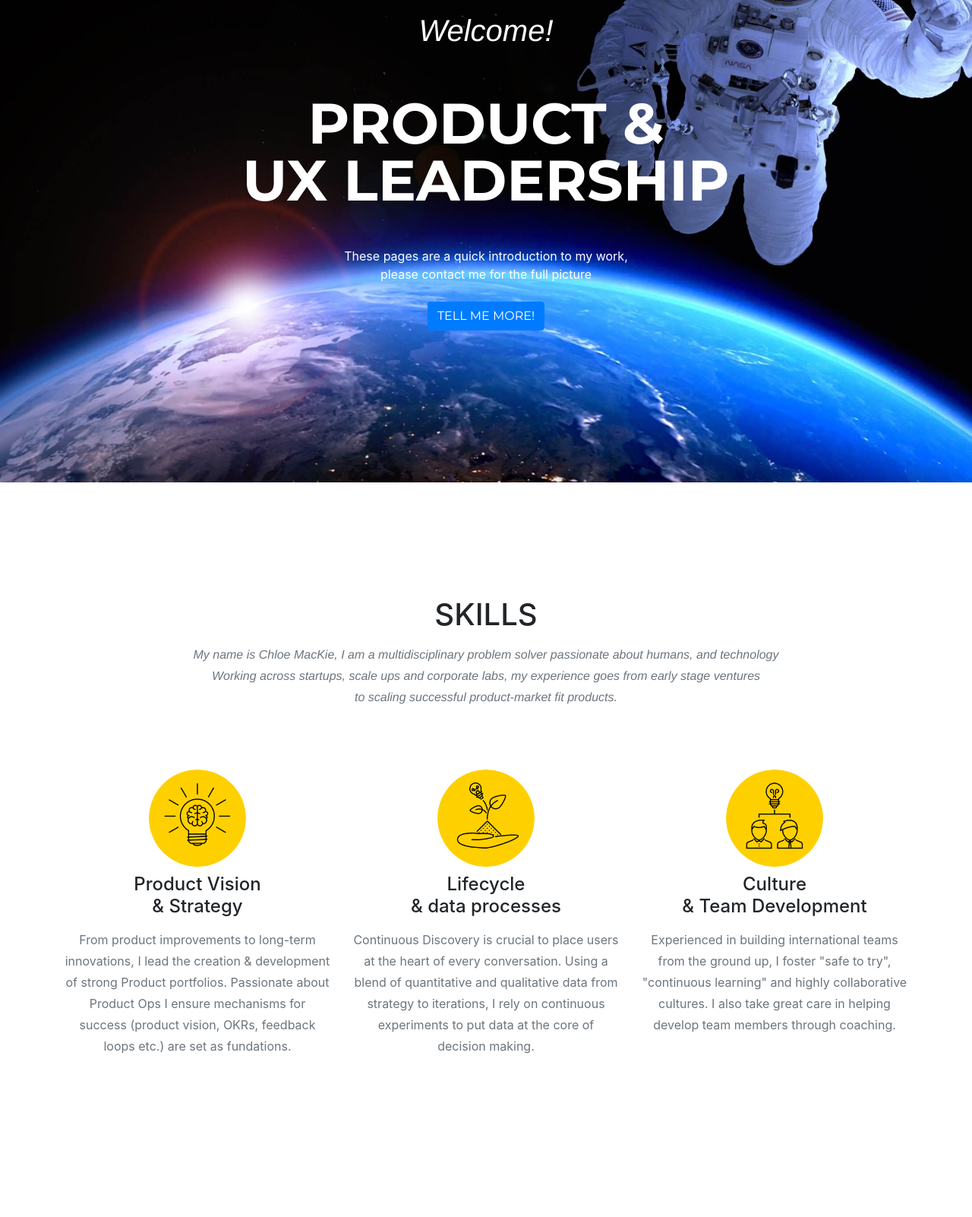
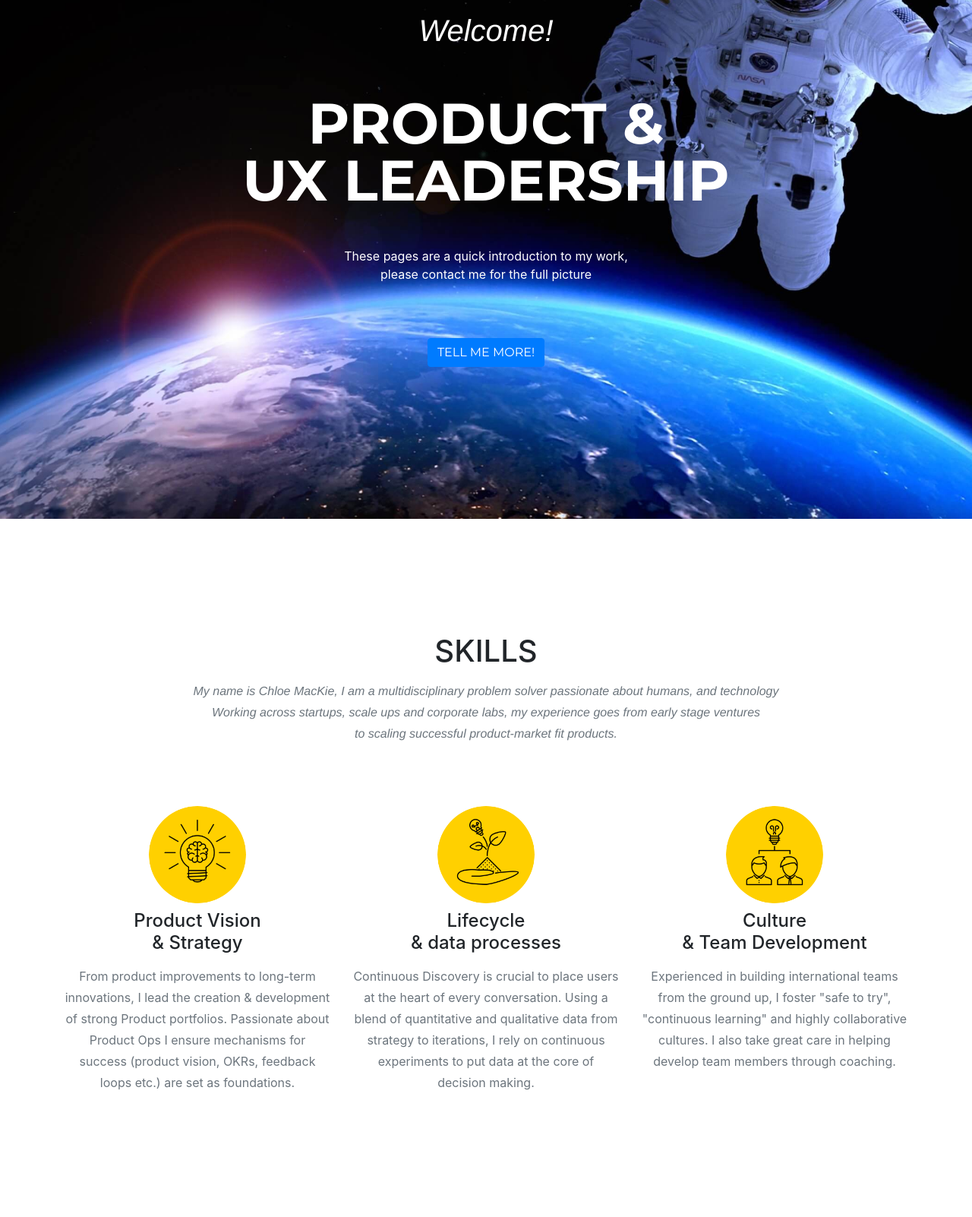
Before and after one commit to chloemacmac/chloemackie, a website with bundled scripts: page index.html in a window 1280 px wide. Shown: the part 280-1882 px from the top of the page at 76% size. Built offline with nearby package versions, Linux system fonts and the light colour scheme; a web font is replaced by a local one.

Commit message:
Add files via upload

```diff
--- a/index.html
+++ b/index.html
@@ -78,12 +78,16 @@
         <div class="intro-text">
           <div class="intro-lead-in">Welcome!
           <br>
-          <br>
+            <br>
           </div>
-          <div class="intro-heading text-uppercase">Product &
-            <br> UX Leadership</div>
-             <div class="text">These pages are a quick introduction to my work,
+          <div class="intro-heading"> PRODUCT &
+
+            <br> UX LEADERSHIP </div>
+               <div class="text">These pages are a quick introduction to my work,
             <br>please contact me for the full picture
+               <br>
+               <br>
+               <br>
           </div>
           <br>
           <a class="btn btn-primary btn-xl text-uppercase js-scroll-trigger" href="#Skills">Tell Me More!</a>
@@ -111,7 +115,7 @@
               <img class="rounded-circle img-fluid" src="img/icon/1.png" alt="">
             </span>
             <h4 class="service-heading">Product Vision <br> & Strategy</h4>
-            <p class="text-muted">From product improvements to long-term innovations, I lead the creation & development of strong Product portfolios. Passionate about Product Ops I ensure mechanisms for success (product vision, OKRs, feedback loops etc.) are set as fundations.
+            <p class="text-muted">From product improvements to long-term innovations, I lead the creation & development of strong Product portfolios. Passionate about Product Ops I ensure mechanisms for success (product vision, OKRs, feedback loops etc.) are set as foundations.
           </p>
           </div>
           <div class="col-md-4">
```
